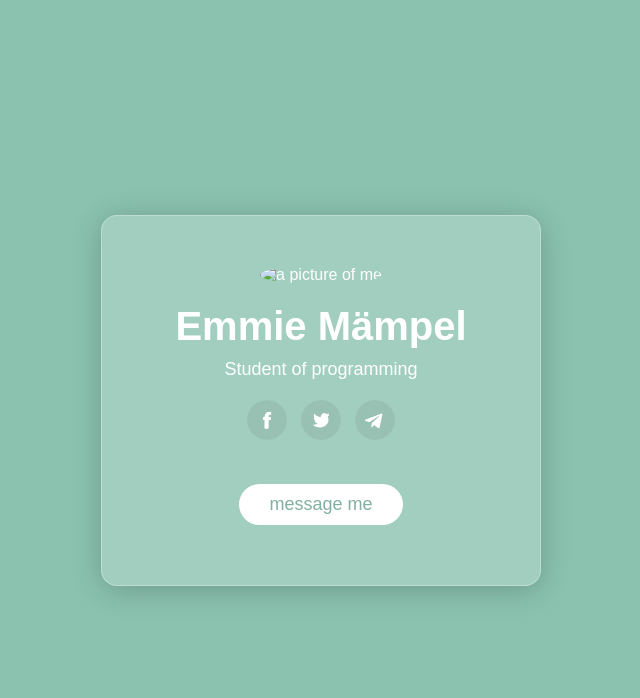
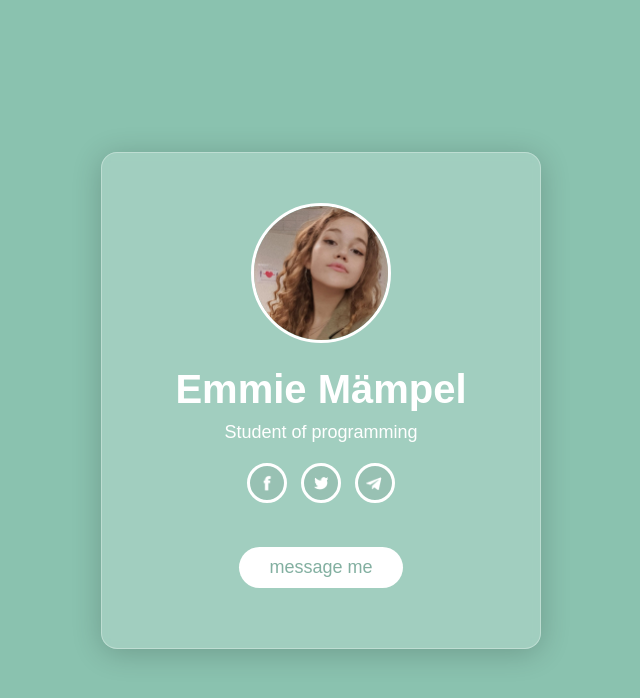
Before and after one commit to EmmieMampel/Glassmorphism-Web-Design, a plain HTML site: page index.html in a window 1280 px wide. Shown: the whole page, without its empty margins (319-959 px from the left). Drawn offline with Linux system fonts and the light colour scheme.

Commit message:
profile img added + style changes

```diff
--- a/index.html
+++ b/index.html
@@ -11,7 +11,7 @@
 
   <div class="container">
       <div class="card" data-tilt>
-          <img src="" alt="a picture of me">
+          <img src="images/profile.jpg" alt="a picture of me">
           <h2>Emmie Mämpel</h2>
           <p>Student of programming</p>
           <div class="links">
--- a/style.css
+++ b/style.css
@@ -32,6 +32,8 @@
 .card img{
     width: 140px;
     border-radius: 50%;
+    border-style: solid;
+    border-color: rgb(255, 255, 255);
 }
 
 .card h2{
@@ -46,7 +48,7 @@
     max-width: 330px;
 }
 
-.card .links img{
+.links img{
     width: 40px;
     border-radius: 50%;
     margin: 10px 5px;
```
Also changed, not shown: images/profile.jpg (added).
